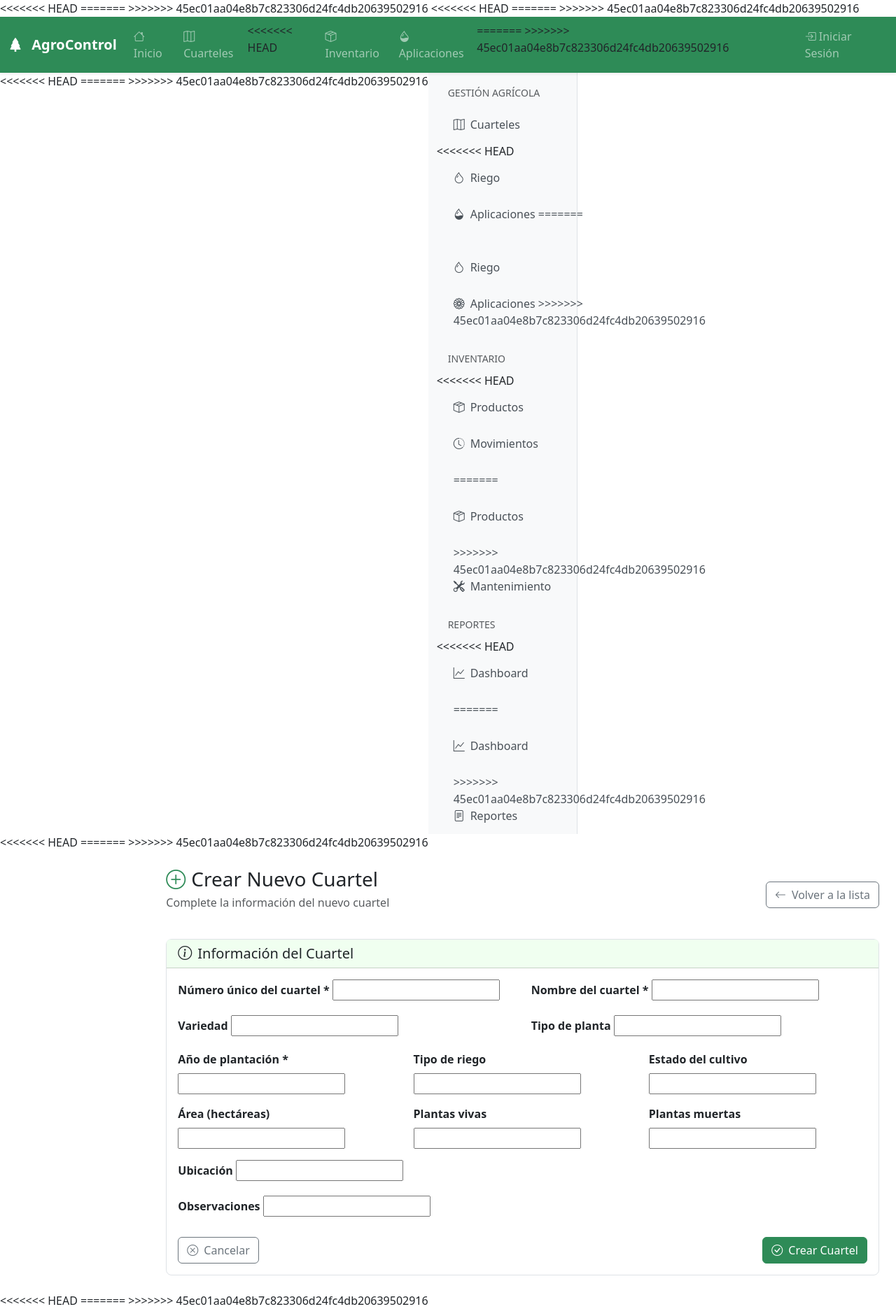
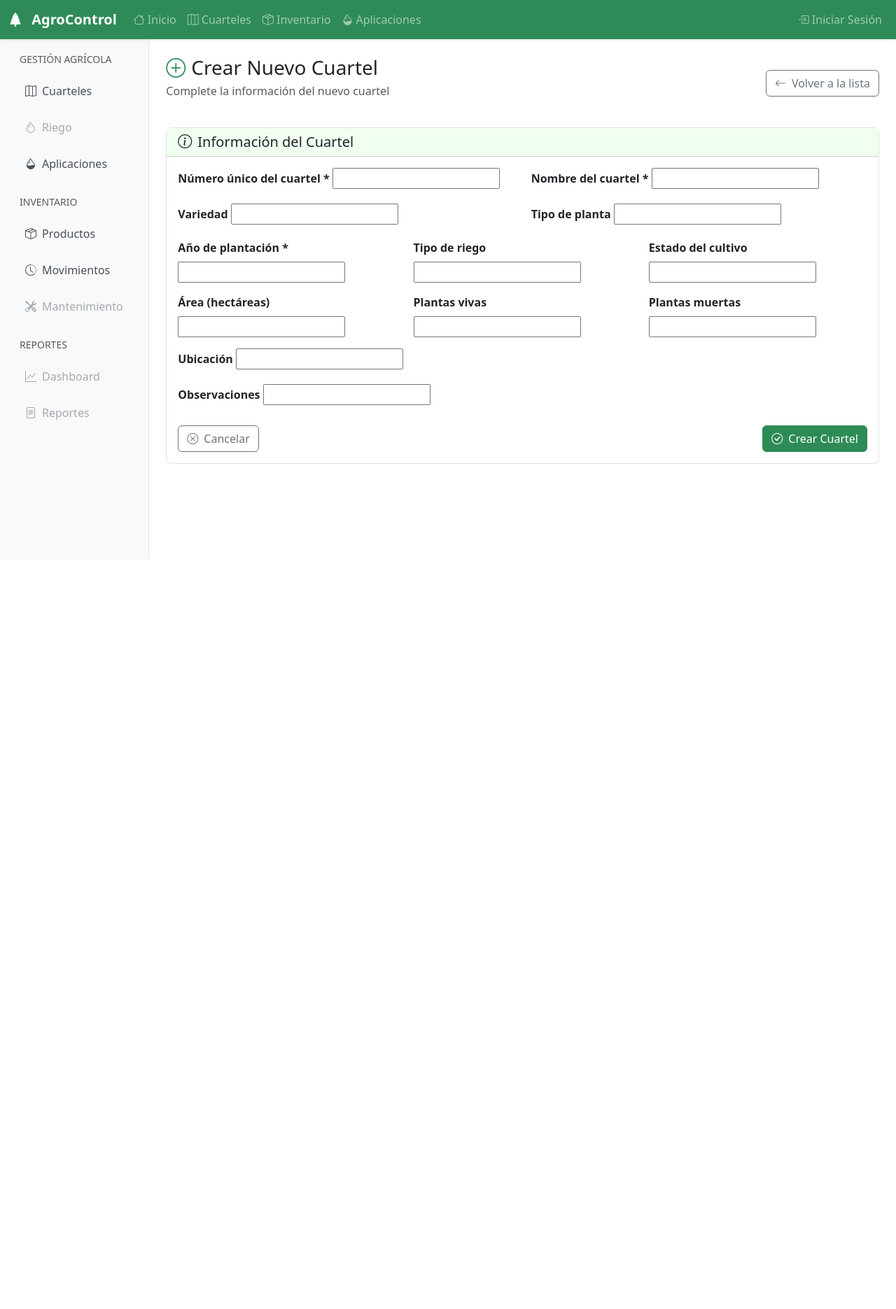
Before and after one commit to Seeab/AgroControl, a Django app: template cuarteles/templates/cuarteles/crear_cuartel.html in a window 1280 px wide. Shown: the whole page at 70% size. After the commit the page ends 800 px from the top, so only its background shows below. Run offline with Django 3.2, Linux system fonts and the light colour scheme; the template is opened without the code that fills it, so the values that code supplies are empty, except form fields; tables that the repository leaves empty hold one stand-in row (values such as "Sample post"); form fields are guessed from the names that the template uses.

Commit message:
Urls y template corregidos

```diff
--- a/AgroControl/urls.py
+++ b/AgroControl/urls.py
@@ -13,6 +13,8 @@ from django.conf.urls.static import static
 urlpatterns = [
     path('admin/', admin.site.urls),
     path('', include('autenticacion.urls')),
+    path('inventario/', include('inventario.urls')),
+    path('aplicaciones/', include('aplicaciones.urls')),
 ]
 
 if settings.DEBUG:
--- a/templates/base.html
+++ b/templates/base.html
@@ -5,10 +5,6 @@
     <meta name="viewport" content="width=device-width, initial-scale=1.0">
     <title>{% block title %}AgroControl - Sistema de Gestión Agrícola{% endblock %}</title>
 
-<<<<<<< HEAD
-=======
-    <!-- Bootstrap 5.3.0 -->
->>>>>>> 45ec01aa04e8b7c823306d24fc4db20639502916
     <link href="https://cdn.jsdelivr.net/npm/bootstrap@5.3.0/dist/css/bootstrap.min.css" rel="stylesheet">
     <link rel="stylesheet" href="https://cdn.jsdelivr.net/npm/bootstrap-icons@1.10.0/font/bootstrap-icons.css">
 
@@ -82,7 +78,6 @@
             background-color: var(--agro-light);
             border-bottom: 2px solid var(--agro-primary);
         }
-<<<<<<< HEAD
 
         /* Estilo para enlaces deshabilitados temporalmente */
         .nav-link.disabled-temp {
@@ -91,17 +86,11 @@
             cursor: default;
             opacity: 0.6;
         }
-=======
->>>>>>> 45ec01aa04e8b7c823306d24fc4db20639502916
     </style>
 
     {% block extra_css %}{% endblock %}
 </head>
 <body>
-<<<<<<< HEAD
-=======
-    <!-- Navbar Principal -->
->>>>>>> 45ec01aa04e8b7c823306d24fc4db20639502916
     <nav class="navbar navbar-expand-lg navbar-dark bg-agro-primary shadow-sm">
         <div class="container-fluid">
             <a class="navbar-brand" href="{% url 'cuarteles:lista_cuarteles' %}">
@@ -125,7 +114,6 @@
                             <i class="bi bi-map me-1"></i>Cuarteles
                         </a>
                     </li>
-<<<<<<< HEAD
                     <li class="nav-item">
                         <a class="nav-link" href="{% url 'inventario:lista_productos' %}">
                             <i class="bi bi-box-seam me-1"></i>Inventario
@@ -136,8 +124,6 @@
                             <i class="bi bi-droplet-half me-1"></i>Aplicaciones
                         </a>
                     </li>
-=======
->>>>>>> 45ec01aa04e8b7c823306d24fc4db20639502916
                 </ul>
 
                 <ul class="navbar-nav">
@@ -166,10 +152,6 @@
 
     <div class="container-fluid">
         <div class="row">
-<<<<<<< HEAD
-=======
-            <!-- Sidebar -->
->>>>>>> 45ec01aa04e8b7c823306d24fc4db20639502916
             <div class="col-md-3 col-lg-2 sidebar d-none d-md-block">
                 <div class="pt-3">
                     <div class="nav flex-column">
@@ -180,25 +162,16 @@
                            href="{% url 'cuarteles:lista_cuarteles' %}">
                             <i class="bi bi-map me-2"></i>Cuarteles
                         </a>
-<<<<<<< HEAD
                         <a class="nav-link disabled-temp" href="#" title="Módulo temporalmente deshabilitado">
                             <i class="bi bi-droplet me-2"></i>Riego
                         </a>
                         <a class="nav-link {% if request.resolver_match.app_name == 'aplicaciones' %}active{% endif %}" href="{% url 'aplicaciones:lista_aplicaciones' %}">
                             <i class="bi bi-droplet-half me-2"></i>Aplicaciones
-=======
-                        <a class="nav-link" href="#">
-                            <i class="bi bi-droplet me-2"></i>Riego
-                        </a>
-                        <a class="nav-link" href="#">
-                            <i class="bi bi-flower1 me-2"></i>Aplicaciones
->>>>>>> 45ec01aa04e8b7c823306d24fc4db20639502916
                         </a>
 
                         <div class="nav-item mt-3 mb-2">
                             <small class="text-muted px-3">INVENTARIO</small>
                         </div>
-<<<<<<< HEAD
                         <a class="nav-link {% if request.resolver_match.app_name == 'inventario' and 'producto' in request.resolver_match.url_name %}active{% endif %}"
                            href="{% url 'inventario:lista_productos' %}">
                             <i class="bi bi-box-seam me-2"></i>Productos
@@ -208,39 +181,22 @@
                             <i class="bi bi-clock-history me-2"></i>Movimientos
                         </a>
                         <a class="nav-link disabled-temp" href="#" title="Módulo temporalmente deshabilitado">
-=======
-                        <a class="nav-link" href="#">
-                            <i class="bi bi-box-seam me-2"></i>Productos
-                        </a>
-                        <a class="nav-link" href="#">
->>>>>>> 45ec01aa04e8b7c823306d24fc4db20639502916
                             <i class="bi bi-tools me-2"></i>Mantenimiento
                         </a>
 
                         <div class="nav-item mt-3 mb-2">
                             <small class="text-muted px-3">REPORTES</small>
                         </div>
-<<<<<<< HEAD
                         <a class="nav-link disabled-temp" href="#" title="Módulo temporalmente deshabilitado">
                             <i class="bi bi-graph-up me-2"></i>Dashboard
                         </a>
                         <a class="nav-link disabled-temp" href="#" title="Módulo temporalmente deshabilitado">
-=======
-                        <a class="nav-link" href="#">
-                            <i class="bi bi-graph-up me-2"></i>Dashboard
-                        </a>
-                        <a class="nav-link" href="#">
->>>>>>> 45ec01aa04e8b7c823306d24fc4db20639502916
                             <i class="bi bi-file-text me-2"></i>Reportes
                         </a>
                     </div>
                 </div>
             </div>
 
-<<<<<<< HEAD
-=======
-            <!-- Contenido Principal -->
->>>>>>> 45ec01aa04e8b7c823306d24fc4db20639502916
             <main class="col-md-9 col-lg-10 ms-sm-auto px-md-4 py-4">
                 {% if messages %}
                     {% for message in messages %}
@@ -258,10 +214,6 @@
         </div>
     </div>
 
-<<<<<<< HEAD
-=======
-    <!-- Bootstrap JS -->
->>>>>>> 45ec01aa04e8b7c823306d24fc4db20639502916
     <script src="https://cdn.jsdelivr.net/npm/bootstrap@5.3.0/dist/js/bootstrap.bundle.min.js"></script>
 
     {% block extra_js %}{% endblock %}
```
